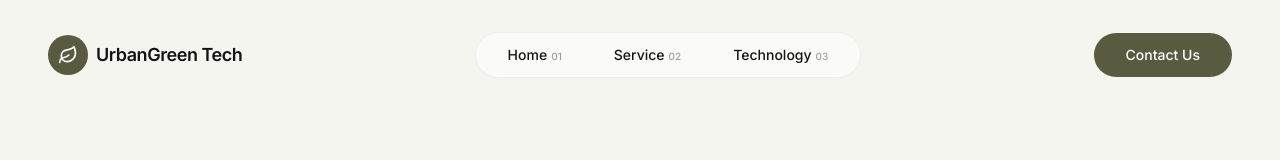
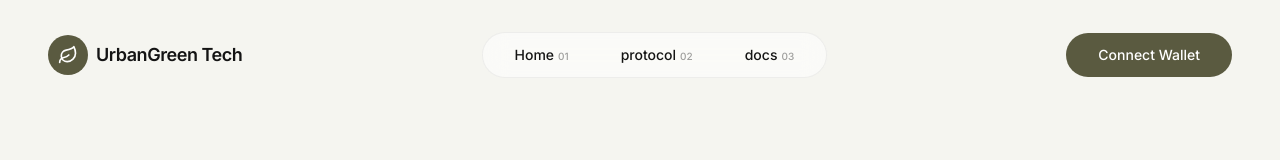
Before and after one commit to Hocaabinn/NusaCow, a React (Vite) app: page / in a window 1280 px wide. Shown: the top 160 px of the page. Built offline with nearby package versions, Linux system fonts and the light colour scheme.

Commit message:
Update navbar menu and CTA

```diff
--- a/src/components/Navbar.tsx
+++ b/src/components/Navbar.tsx
@@ -17,7 +17,7 @@ export default function Navbar() {
       </div>
 
       <div className="hidden md:flex items-center bg-white/50 backdrop-blur-md px-2 py-1 rounded-full border border-black/5 gap-1">
-        {['Home', 'Service', 'Technology'].map((item, i) => (
+        {['Home', 'protocol', 'docs'].map((item, i) => (
           <a
             key={item}
             href={`#${item.toLowerCase()}`}
@@ -30,7 +30,7 @@ export default function Navbar() {
       </div>
 
       <button className="bg-olive text-white px-8 py-3 rounded-full text-sm font-medium hover:bg-moss transition-colors">
-        Contact Us
+        Connect Wallet
       </button>
     </motion.nav>
   );
```
